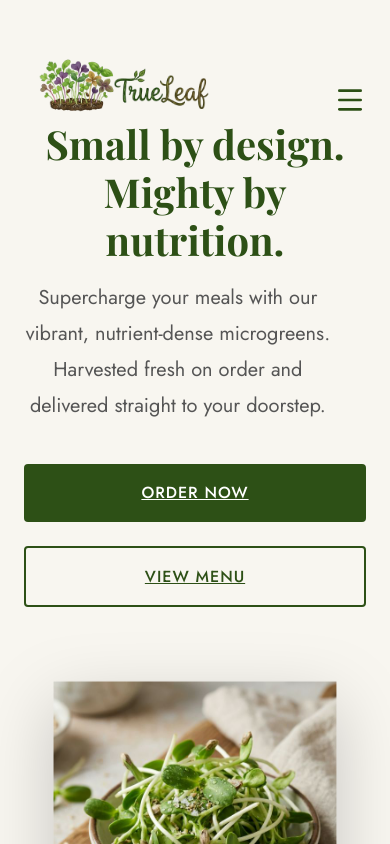
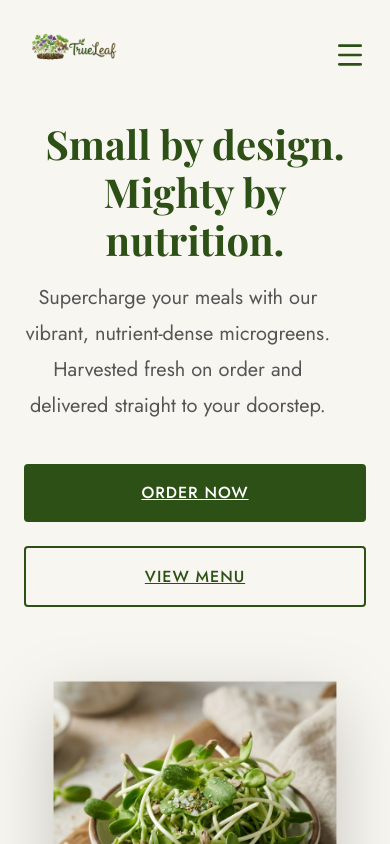
Before and after one commit to MrResolution/trueleaf-microgreens, a React (Vite) app: page / in a window 390 px wide. Shown: the top 844 px of the page. Built offline with nearby package versions, Linux system fonts and the light colour scheme.

Commit message:
Optimize mobile logo size

```diff
--- a/src/index.css
+++ b/src/index.css
@@ -190,8 +190,8 @@ h6 {
 
   /* Logo */
   .logo img {
-    max-height: 200px !important;
-    margin-top: -20px;
+    max-height: 100px !important;
+    margin-top: -10px;
   }
 
   /* Nav spacing on mobile */
```
